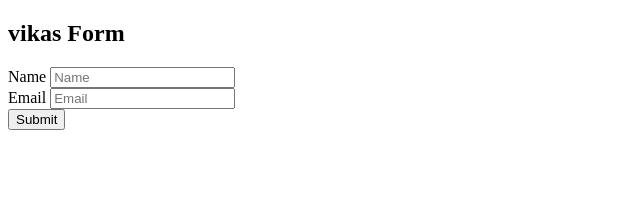
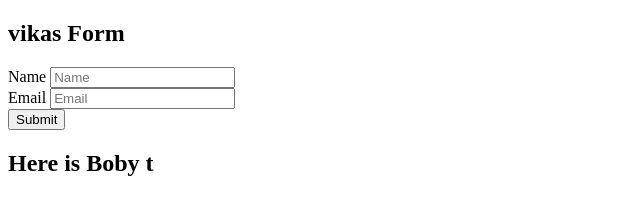
Before and after one commit to vikasyadav01hp/form1, a plain HTML site: page index.html in a window 1280 px wide. Shown: the whole page, without its empty margins (0-640 px from the left). Drawn offline with nearby package versions, Linux system fonts and the light colour scheme.

Commit message:
boby change

```diff
--- a/index.html
+++ b/index.html
@@ -21,6 +21,7 @@
     </div>
 
   </form>
+  <h2>Here is Boby t </h2>
 </body>
 <script src="./index.js"></script>
 
```
